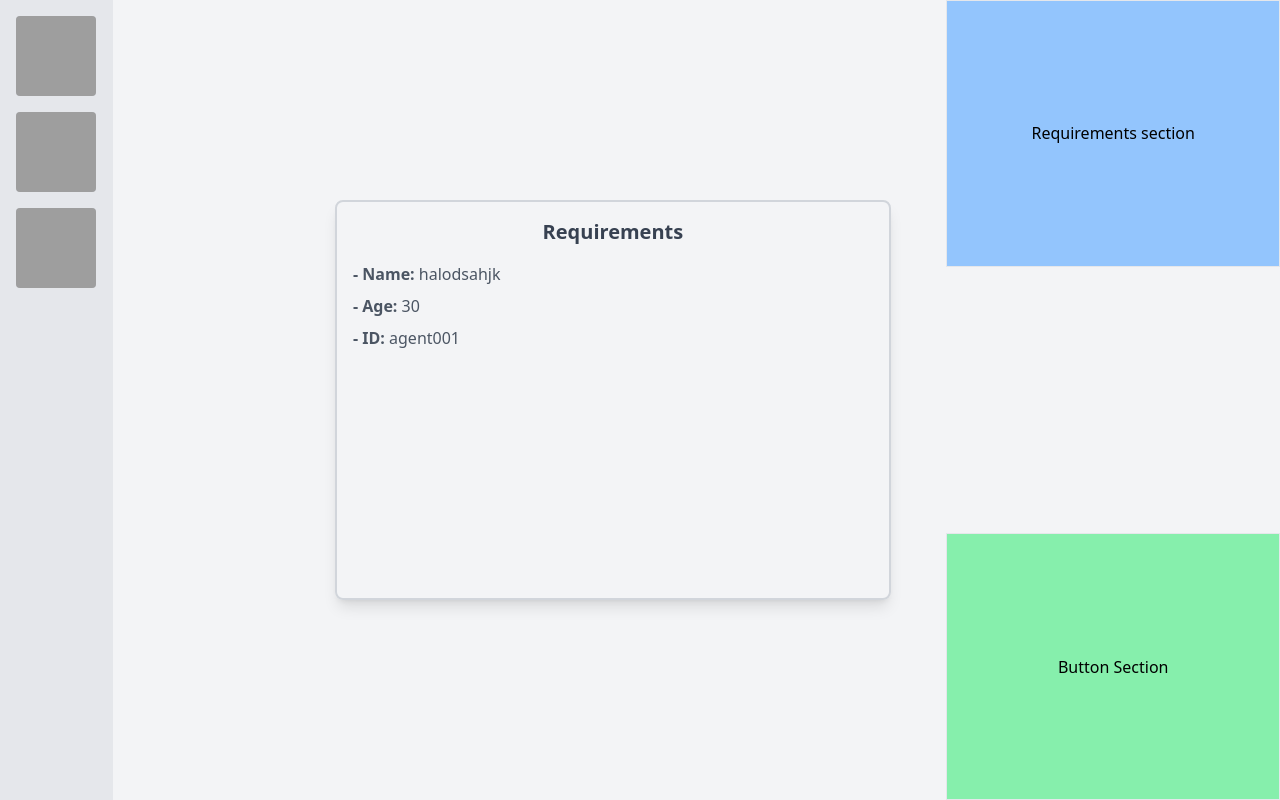
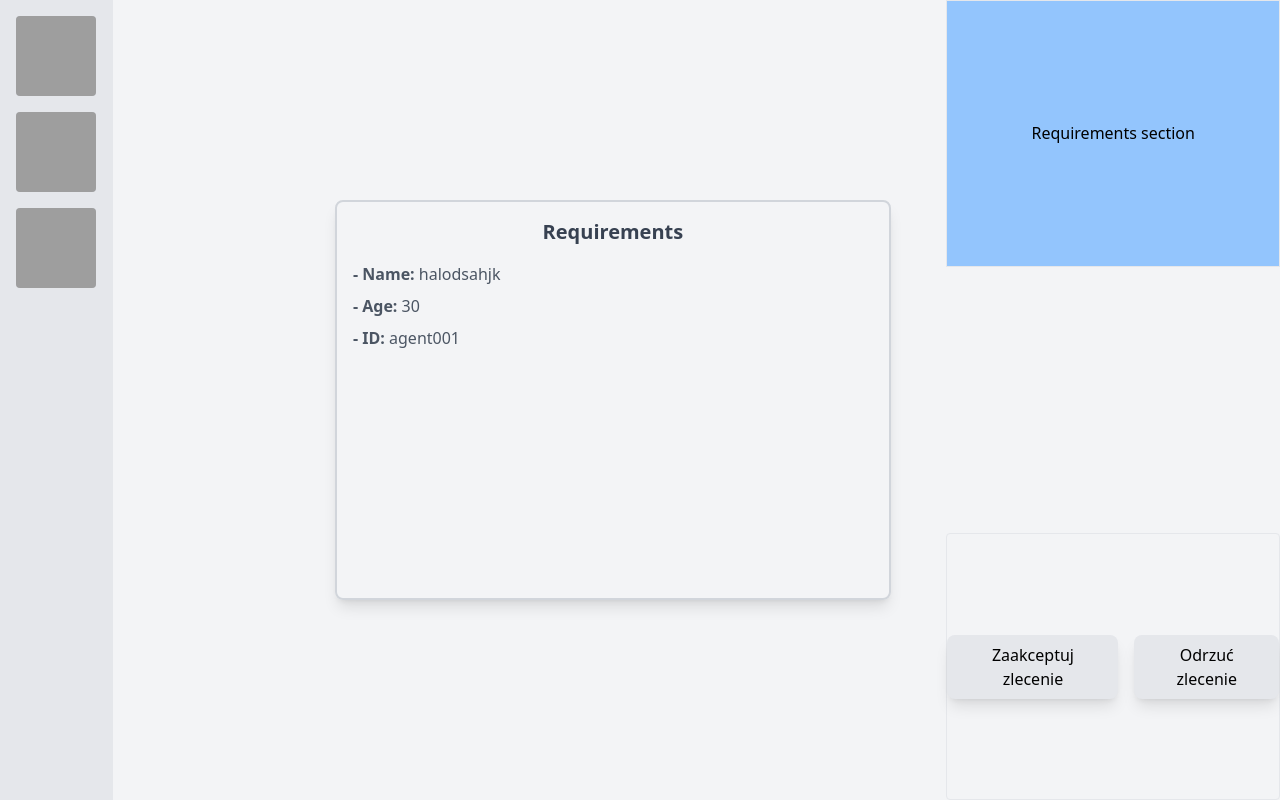
Before and after one commit to sikoramodra/Hackathon-SCI-24, a React (Vite) app: page / in a window 1280 px wide. Built offline with nearby package versions, Linux system fonts and the light colour scheme; grey boxes are pictures that could not be loaded.

Commit message:
Add button section

```diff
--- /dev/null
+++ b/src/Components/Buttons.jsx
@@ -0,0 +1,12 @@
+export default function Buttons() {
+    return (
+        <div className="flex items-center justify-center gap-4">
+            <button className="px-4 py-2 bg-gray-200 rounded-lg shadow-lg hover:bg-green-400">
+                Zaakceptuj zlecenie
+            </button>
+            <button className="px-4 py-2 bg-gray-200 rounded-lg shadow-lg hover:bg-red-400">
+                Odrzuć zlecenie
+            </button>
+        </div>
+    );
+  }
--- a/src/Components/TaskView.jsx
+++ b/src/Components/TaskView.jsx
@@ -1,3 +1,4 @@
+import Buttons from './Buttons.jsx';
 import Requirement from './Requirement.jsx';
 
 export default function TaskView() {
@@ -12,8 +13,8 @@ export default function TaskView() {
       <div className="flex items-center justify-center col-start-3 row-start-1 bg-blue-300 border">
         Requirements section
       </div>
-      <div className="flex items-center justify-center col-start-3 row-start-3 bg-green-300 border">
-        Button Section
+      <div className="flex items-center justify-center col-start-3 row-start-3 border rounded">
+        <Buttons />
       </div>
       <div className="flex items-center justify-center col-span-2 row-span-3 row-start-1">
         <Requirement agent={agent} />
```
